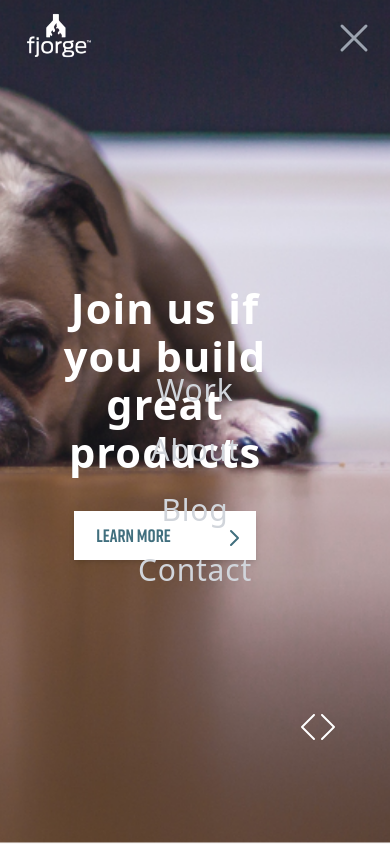
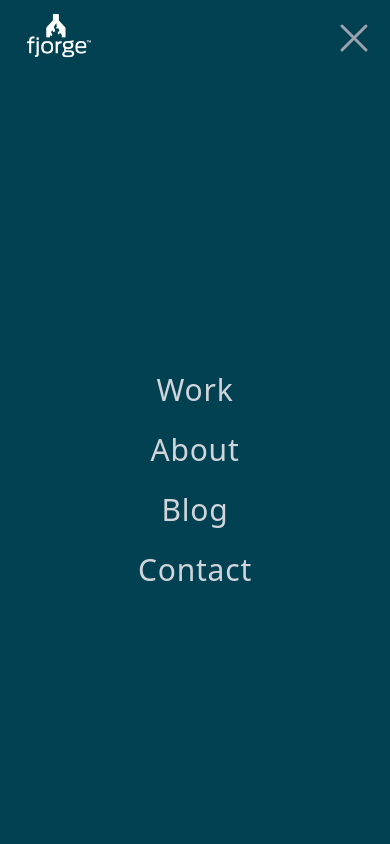
Before and after one commit to kwameboame/fjorge, a website: page src/index.html in a window 390 px wide. Both pictures are taken after a click on the button "Open main menu". Shown: the top 844 px of the page. Drawn offline with nearby package versions, Linux system fonts and the light colour scheme.

Commit message:
mobile layout fixes and some background colour fixes

```diff
--- a/src/css/carousel/carousel.css
+++ b/src/css/carousel/carousel.css
@@ -187,3 +187,13 @@
     fill: #fff;
     transition: left 0.2s ease;
 }
+
+
+@media (max-width: 640px) {
+.slideshow .slide .caption {
+    padding: 0 100px !important;
+}
+.slideshow .arrows .prev {
+    right: 21% !important;
+}
+}
--- a/src/index.html
+++ b/src/index.html
@@ -22,7 +22,7 @@
     <!-- Header styles-->
     <header>
         <!-- Navigation Menu Items-->
-        <div class="absolute z-50 w-full pt-3 pb-3 px-4 sm:px-6 lg:px-8 lg:pt-6 bg-cust-darkblue md:bg-transparent lg:bg-transparent">
+        <div class="absolute z-50 w-full pt-3 pb-3 px-4 sm:px-6 lg:px-8 lg:pt-6 bg-cust-darkblue-bg md:bg-transparent lg:bg-transparent">
             <div class="mx-auto max-w-5xl">
                 <nav class="flex justify-between">
                     <div class="flex px-2 sm:px-6 lg:px-8">
@@ -66,7 +66,7 @@
                     </div>
 
                     <!-- Mobile menu, show/hide based screen size-->
-                    <div class="absolute hidden bg-cust-darkblue left-0 mt-12 h-screen w-full tracking-wider" id="mobile-menu">
+                    <div class="absolute hidden bg-cust-darkblue-bg left-0 mt-12 h-screen w-full tracking-wider" id="mobile-menu">
                         <div class="flex flex-col items-center justify-center px-2 pb-3 pt-2 h-full">
                             <a href="#" class="text-gray-300 hover:text-white block rounded-md px-3 py-3 text-3xl font-normal">Work</a>
                             <a href="#" class="text-gray-300 hover:text-white block rounded-md px-3 py-3 text-3xl font-normal">About</a>
@@ -244,7 +244,7 @@
     <!-- WELCOME END -->
 
     <!-- FOOTER START -->
-    <footer class="bg-cust-footer-bg flex items-center justify-center h-20 mt-28">
+    <footer class="bg-cust-darkblue-bg flex items-center justify-center h-20 mt-28">
         <div>
             <a href="#" title="Hop into our inbox">
                 <img src="images/logo-alternate.png" alt="Fjorge logo" class="mx-auto motion-safe:animate-bounce">
--- a/tailwind.config.js
+++ b/tailwind.config.js
@@ -10,7 +10,7 @@ module.exports = {
     },
     extend: {
       colors: {
-        'cust-footer-bg': '#014152',
+        'cust-darkblue-bg': '#014152',
         'cust-darkerblue': '#003E52',
       },
       textColor: {
```
Also changed, not shown: src/css/tailwind.css.
